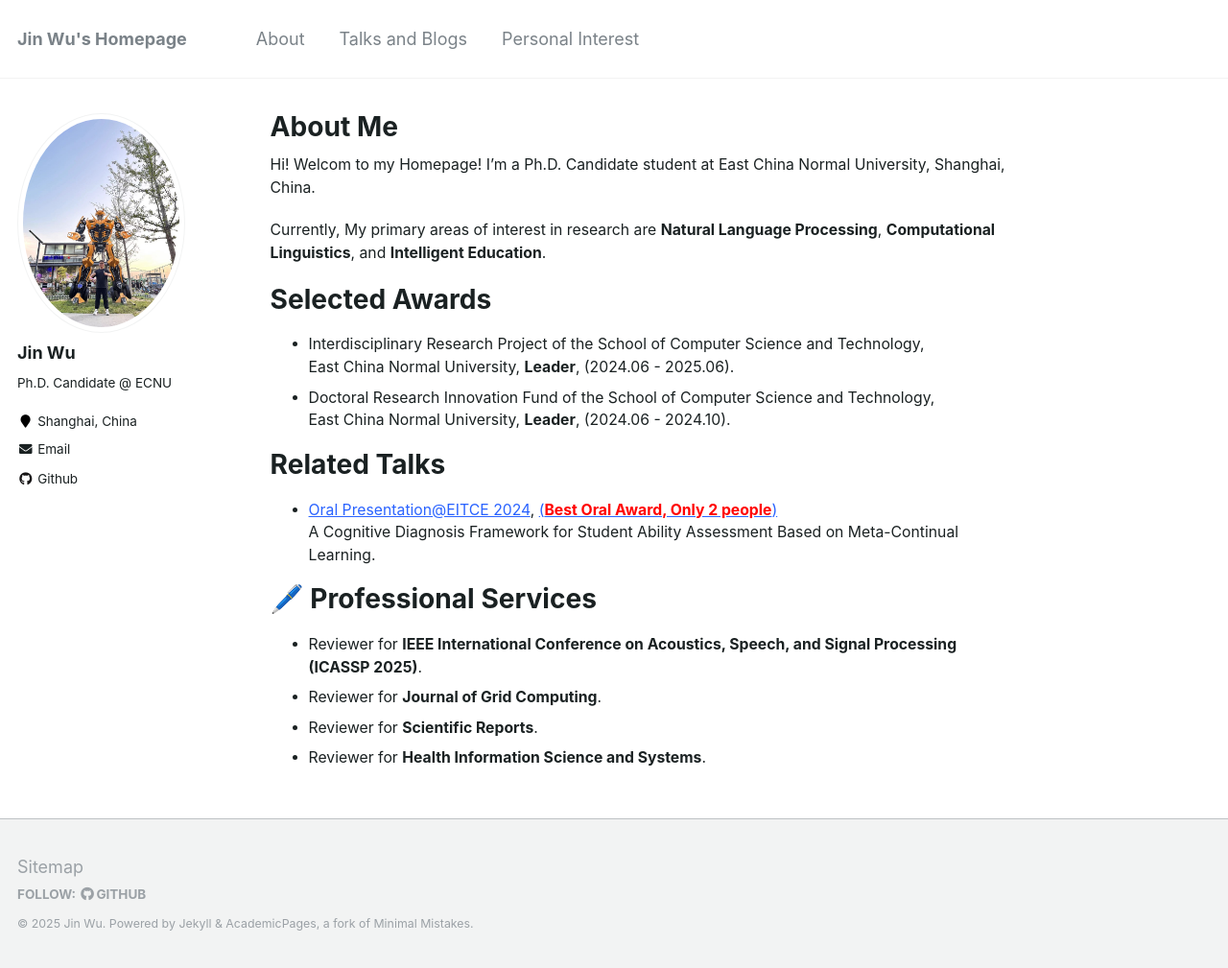
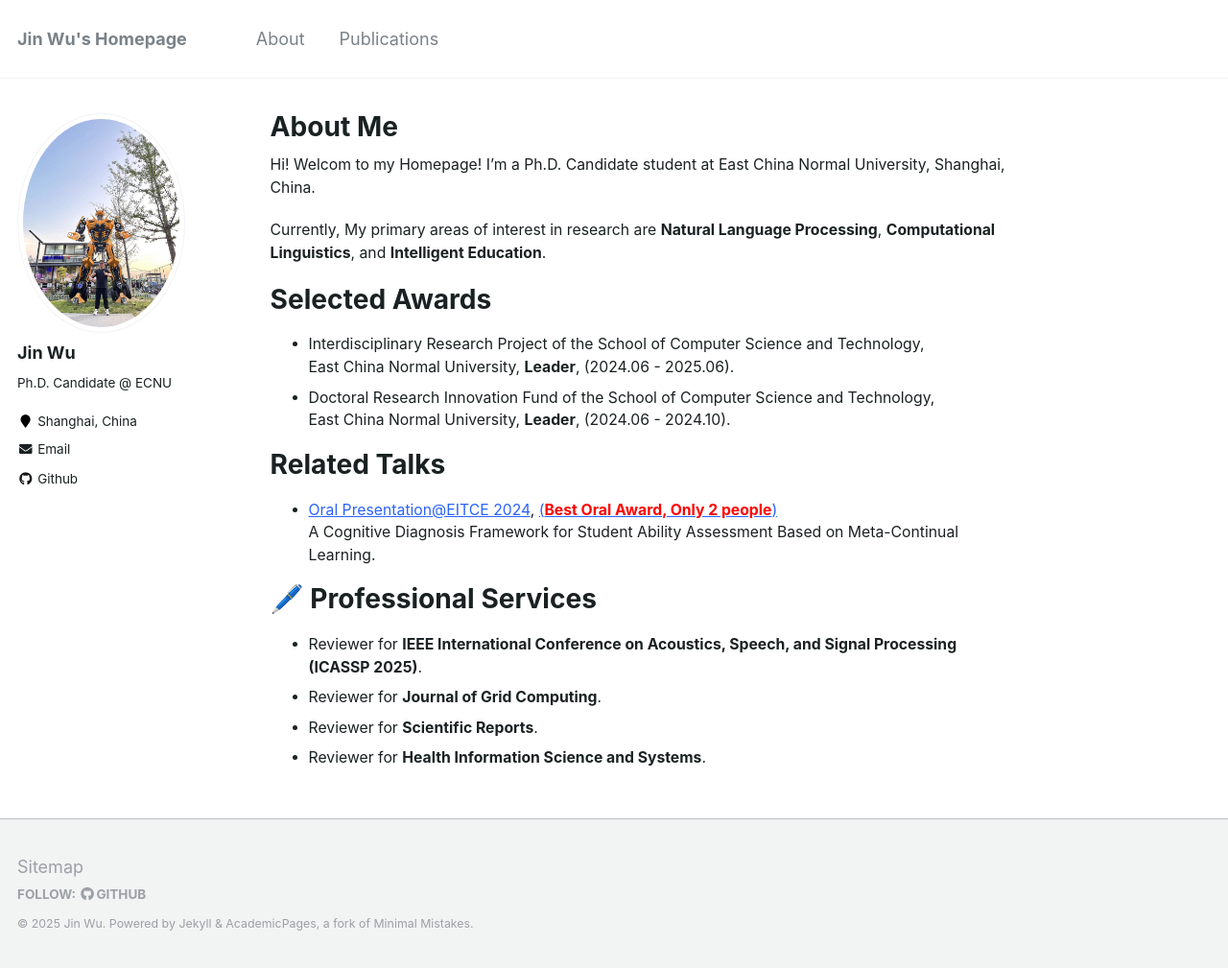
Before and after one commit to WooTzins/WooTzins.github.io, a Jekyll site: the page built from _pages/about.md, in a window 1280 px wide and 1009 px high. Shown: the whole window at 96% size. Built offline with Jekyll 4.4.1, drawn with Linux system fonts in a browser that asks for light colours; comment, search, counter and statistics services are not loaded.

Commit message:
Update navigation.yml

```diff
--- a/_data/navigation.yml
+++ b/_data/navigation.yml
@@ -3,11 +3,11 @@ main:
   - title: "About"
     url: /
 
-  - title: "Talks and Blogs"
-    url: /talks/
+  # - title: "Talks and Blogs"
+  #   url: /talks/
 
-  - title: "Personal Interest"
-    url: /misc/
+  - title: "Publications"
+    url: /publications/
 
   # - title: "CV"
   #   url: /cv/
```
